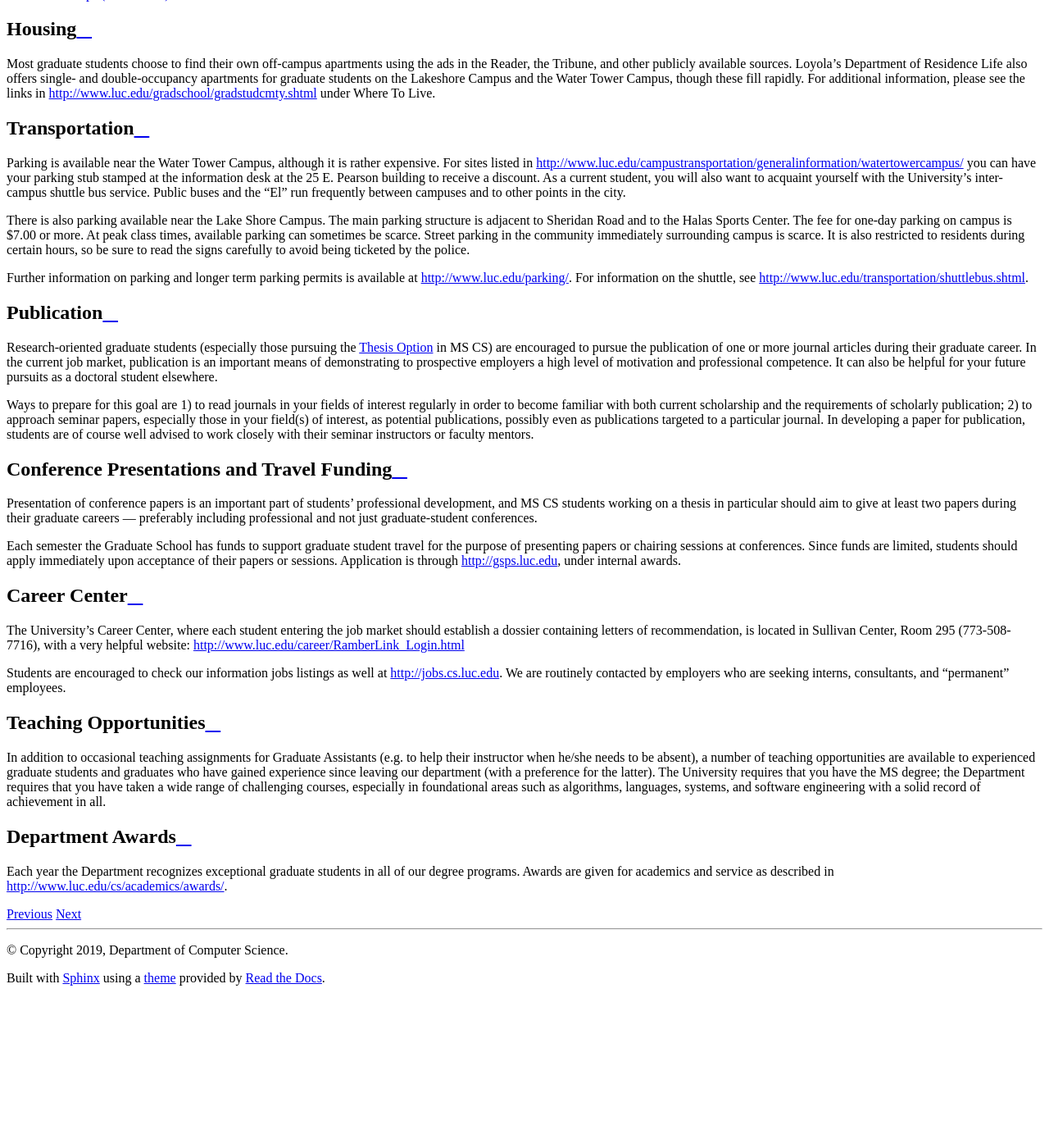
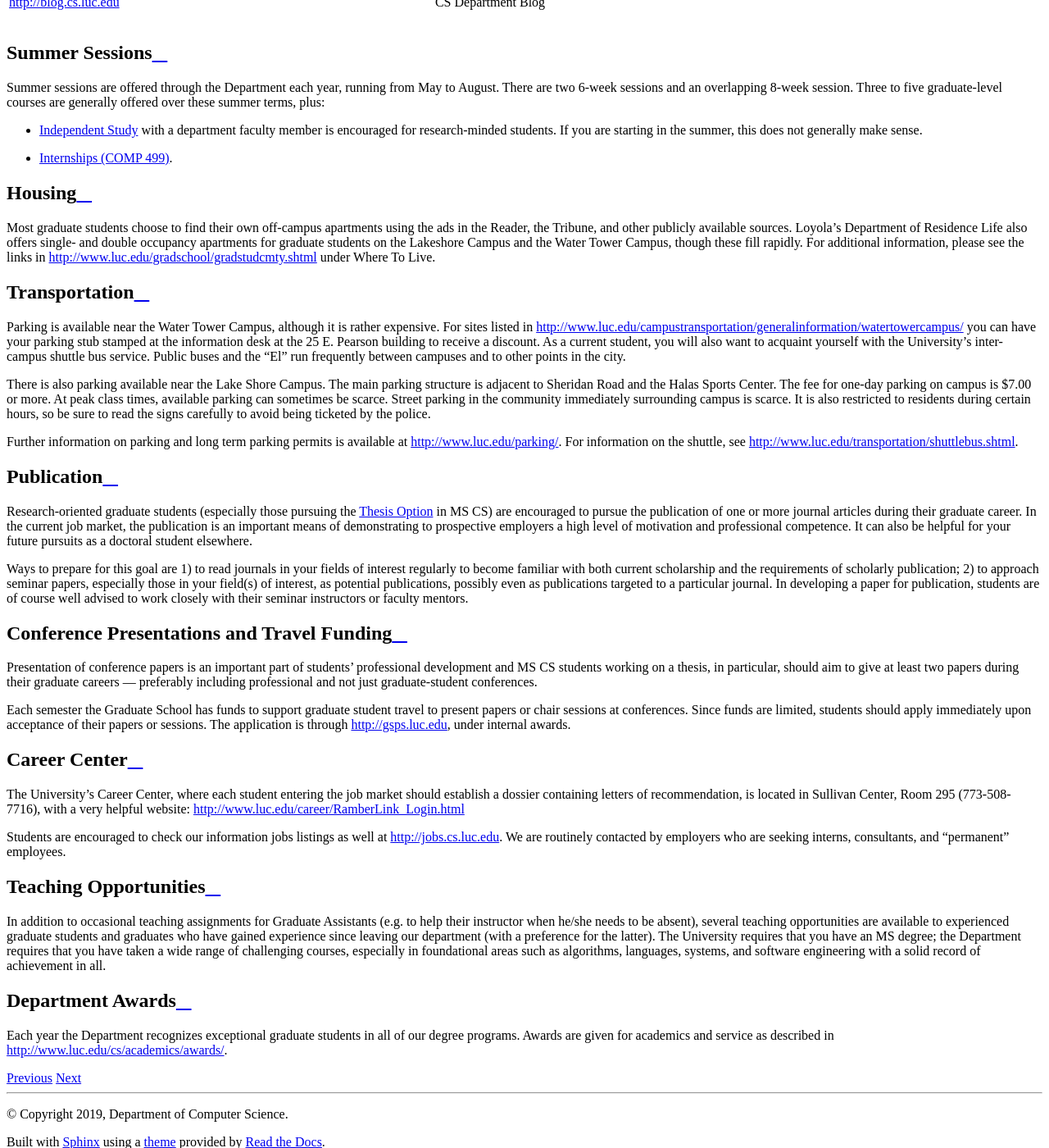
Before and after one commit to LoyolaChicagoCS/gradhandbook, a Sphinx documentation site: the page built from source/general.rst, in a window 1280 px wide and 1400 px high, scrolled down 2704 px. Shown: the whole window at 82% size. Built offline with Sphinx 7.4.7 and the Read the Docs theme 2.0.0, drawn with Linux system fonts in a browser that asks for light colours; before the commit the page ends 3914 px from its top, so only the background shows below that; some of the changed text lies outside the part shown.

Commit message:
Spelling corrections

```diff
--- a/source/general.rst
+++ b/source/general.rst
@@ -28,14 +26,14 @@
 The following folks are here to help you.
 
 ..  csv-table:: Computer Science Department Personnel
-   	:header: "Person", "Role", "Contact e-mail"
-   	:widths: 15, 15, 15
+    :header: "Person", "Role", "Contact e-mail"
+    :widths: 15, 15, 15
 
-   	"Konstantin Läufer, PhD", "Graduate Program Director", "laufer@cs.luc.edu"
-   	"Chandra Sekharan, PhD", "Department Chair", "chair@cs.luc.edu"
-   	"Cecilia Murphy", "Graduate Program Secretary", "cmurphy@luc.edu"
-   	"Miao Ye", "Computer Systems Manager", "my@cs.luc.edu"
-   	"Marina Hart", "Department Secretary", "mhart6@luc.edu"
+    "Konstantin Läufer, PhD", "Graduate Program Director", "laufer@cs.luc.edu"
+    "Chandra Sekharan, PhD", "Department Chair", "chair@cs.luc.edu"
+    "Cecilia Murphy", "Graduate Program Secretary", "cmurphy@luc.edu"
+    "Miao Ye", "Computer Systems Manager", "my@cs.luc.edu"
+    "Marina Hart", "Department Secretary", "mhart6@luc.edu"
 
 
 .. index:: graduate school offices
@@ -143,29 +127,24 @@
 You are also encouraged to keep abreast of the following departmental web resources:
 
 .. csv-table:: Key Department Web Sites
-   	:header: "URL", "Description"
-   	:widths: 15, 15
+    :header: "URL", "Description"
+    :widths: 15, 15
 
-   	"http://www.luc.edu/cs", "Main Web Site for the CS Department"
-   	"http://gradhandbook.cs.luc.edu", "This handbook's permanent location"
-        "https://academics.cs.luc.edu/index.html", "Course Catalog with course descriptions and MS Programs Curriculum"
-   	"http://syshandbook.cs.luc.edu", "Computer Systems Handbook covering labs, servers, and other computing needs"
-   	"http://jobs.cs.luc.edu", "Informal job postings"
-   	"http://blog.cs.luc.edu", "CS Department Blog"
+    "http://www.luc.edu/cs", "Main Web Site for the CS Department"
+    "http://gradhandbook.cs.luc.edu", "This handbook's permanent location"
+    "https://academics.cs.luc.edu/index.html", "Course Catalog with course descriptions and MS Programs Curriculum"
+    "http://syshandbook.cs.luc.edu", "Computer Systems Handbook covering labs, servers, and other computing needs"
+    "http://jobs.cs.luc.edu", "Informal job postings"
+    "http://blog.cs.luc.edu", "CS Department Blog"
 
 .. index:: summer sessions
 
 Summer Sessions
 --------------------------------------
 
-Summer sessions are offered through the Department each year,
-running from May to August. There are two 6-week sessions and an
-overlapping 8-week session.  Three to five graduate-level courses are generally
-offered over these summer terms, plus:
+Summer sessions are offered through the Department each year, running from May to August. There are two 6-week sessions and an overlapping 8-week session.  Three to five graduate-level courses are generally offered over these summer terms, plus:
 
-* :ref:`independent_study` with a department faculty member is
-  encouraged for research-minded students.  If you are starting in the summer,
-  this does not generally make sense.
+* :ref:`independent_study` with a department faculty member is encouraged for research-minded students.  If you are starting in the summer, this does not generally make sense.
 * :ref:`internships`.
 
 .. index:: housing
@@ -174,12 +153,7 @@
 Housing
 --------------------------------------
 
-Most graduate students choose to find their own off-campus apartments
-using the ads in the Reader, the Tribune, and other publicly available sources.
-Loyola’s Department of Residence Life also offers single- and double-occupancy
-apartments for graduate students on the Lakeshore Campus and the Water Tower Campus, though these fill rapidly.
-For additional information, please see the links in
-http://www.luc.edu/gradschool/gradstudcmty.shtml under Where To Live.
+Most graduate students choose to find their own off-campus apartments using the ads in the Reader, the Tribune, and other publicly available sources. Loyola’s Department of Residence Life also offers single- and double occupancy apartments for graduate students on the Lakeshore Campus and the Water Tower Campus, though these fill rapidly. For additional information, please see the links in http://www.luc.edu/gradschool/gradstudcmty.shtml under Where To Live.
 
 .. index:: transportation
    parking
@@ -187,48 +161,20 @@
 Transportation
 --------------------------------------
 
-Parking is available near the Water Tower Campus, although it is rather expensive.
-For sites listed in
-http://www.luc.edu/campustransportation/generalinformation/watertowercampus/
-you can have your parking stub stamped at the information desk
-at the 25 E. Pearson building to receive a discount.
-As a current student, you will also want to acquaint yourself with the
-University’s inter-campus shuttle bus service.
-Public buses and the “El” run frequently between campuses and to other
-points in the city.
+Parking is available near the Water Tower Campus, although it is rather expensive. For sites listed in http://www.luc.edu/campustransportation/generalinformation/watertowercampus/ you can have your parking stub stamped at the information desk at the 25 E. Pearson building to receive a discount. As a current student, you will also want to acquaint yourself with the University’s inter-campus shuttle bus service. Public buses and the “El” run frequently between campuses and to other points in the city.
 
-There is also parking available near the Lake Shore Campus.
-The main parking structure is adjacent to Sheridan Road and to the Halas Sports Center.
-The fee for one-day parking on campus is $7.00 or more.
-At peak class times, available parking can sometimes be scarce.
-Street parking in the community immediately surrounding campus is scarce.
-It is also restricted to residents during certain hours,
-so be sure to read the signs carefully to avoid being ticketed by the police.
+There is also parking available near the Lake Shore Campus. The main parking structure is adjacent to Sheridan Road and the Halas Sports Center. The fee for one-day parking on campus is $7.00 or more. At peak class times, available parking can sometimes be scarce. Street parking in the community immediately surrounding campus is scarce. It is also restricted to residents during certain hours, so be sure to read the signs carefully to avoid being ticketed by the police.
 
-Further information on parking and longer term parking permits is available at
-http://www.luc.edu/parking/.
-For information on the shuttle, see http://www.luc.edu/transportation/shuttlebus.shtml.
+Further information on parking and long term parking permits is available at http://www.luc.edu/parking/. For information on the shuttle, see http://www.luc.edu/transportation/shuttlebus.shtml.
 
 .. index:: publication
 
 Publication
 --------------------------------------
 
-Research-oriented graduate students (especially those pursuing the
-`Thesis Option <https://academics.cs.luc.edu/graduate/mscs.html#thesis-option>`_
-in MS CS) are encouraged to pursue the publication of one or more journal articles
-during their graduate career. In the current job market, publication is an
-important means of demonstrating to prospective employers a high level of motivation
-and professional competence.
-It can also be helpful for your future pursuits as a doctoral student elsewhere.
+Research-oriented graduate students (especially those pursuing the `Thesis Option <https://academics.cs.luc.edu/graduate/mscs.html#thesis-option>`_ in MS CS) are encouraged to pursue the publication of one or more journal articles during their graduate career. In the current job market, the publication is an important means of demonstrating to prospective employers a high level of motivation and professional competence. It can also be helpful for your future pursuits as a doctoral student elsewhere.
 
-Ways to prepare for this goal are 1) to read journals in your fields of interest
-regularly in order to become familiar with both current scholarship
-and the requirements of scholarly publication;
-2) to approach seminar papers, especially those in your field(s) of interest,
-as potential publications, possibly even as publications targeted to a particular journal.
-In developing a paper for publication, students are of course well advised to work
-closely with their seminar instructors or faculty mentors.
+Ways to prepare for this goal are 1) to read journals in your fields of interest regularly to become familiar with both current scholarship and the requirements of scholarly publication; 2) to approach seminar papers, especially those in your field(s) of interest, as potential publications, possibly even as publications targeted to a particular journal. In developing a paper for publication, students are of course well advised to work closely with their seminar instructors or faculty mentors.
 
 .. index:: conference presentations
    travel funding
@@ -236,15 +182,9 @@
 Conference Presentations and Travel Funding
 -----------------------------------------------
 
-Presentation of conference papers is an important part of students’ professional
-development, and MS CS students working on a thesis in particular should aim to give at
-least two papers during their graduate careers — preferably including professional
-and not just graduate-student conferences.
+Presentation of conference papers is an important part of students’ professional development and MS CS students working on a thesis, in particular, should aim to give at least two papers during their graduate careers — preferably including professional and not just graduate-student conferences.
 
-Each semester the Graduate School has funds to support graduate student
-travel for the purpose of presenting papers or chairing sessions at conferences.
-Since funds are limited, students should apply immediately upon acceptance of their
-papers or sessions. Application is through http://gsps.luc.edu, under internal awards.
+Each semester the Graduate School has funds to support graduate student travel to present papers or chair sessions at conferences. Since funds are limited, students should apply immediately upon acceptance of their papers or sessions. The application is through http://gsps.luc.edu, under internal awards.
 
 .. index:: Career Center
    jobs
@@ -252,34 +192,20 @@
 Career Center
 --------------------------------------
 
-The University’s Career Center, where each student entering the job market
-should establish a dossier containing letters of recommendation,
-is located in Sullivan Center, Room 295 (773-508-7716),
-with a very helpful website: http://www.luc.edu/career/RamberLink_Login.html
+The University’s Career Center, where each student entering the job market should establish a dossier containing letters of recommendation, is located in Sullivan Center, Room 295 (773-508-7716), with a very helpful website: http://www.luc.edu/career/RamberLink_Login.html
 
-Students are encouraged to check our information jobs listings as well at
-http://jobs.cs.luc.edu. We are routinely contacted by employers who are
-seeking interns, consultants, and "permanent" employees.
+Students are encouraged to check our information jobs listings as well at http://jobs.cs.luc.edu. We are routinely contacted by employers who are seeking interns, consultants, and "permanent" employees.
 
 .. index:: teaching opportunities
 
 Teaching Opportunities
 --------------------------------------
 
-In addition to occasional teaching assignments for Graduate Assistants
-(e.g. to help their instructor when he/she needs to be absent),
-a number of teaching opportunities are available to experienced graduate students
-and graduates who have gained experience since leaving our department
-(with a preference for the latter). The University requires that you have the MS degree;
-the Department requires that you have taken a wide range of challenging courses,
-especially in foundational areas such as algorithms, languages, systems,
-and software engineering with a solid record of achievement in all.
+In addition to occasional teaching assignments for Graduate Assistants (e.g. to help their instructor when he/she needs to be absent), several teaching opportunities are available to experienced graduate students and graduates who have gained experience since leaving our department (with a preference for the latter). The University requires that you have an MS degree; the Department requires that you have taken a wide range of challenging courses, especially in foundational areas such as algorithms, languages, systems, and software engineering with a solid record of achievement in all.
 
 .. index:: awards
 
 Department Awards
 --------------------------------------
 
-Each year the Department recognizes exceptional graduate students in all of
-our degree programs. Awards are given for academics and service as described in
-http://www.luc.edu/cs/academics/awards/.
+Each year the Department recognizes exceptional graduate students in all of our degree programs. Awards are given for academics and service as described in http://www.luc.edu/cs/academics/awards/.
```
Also changed, not shown: other parts of source/general.rst (+35 -51 lines).
